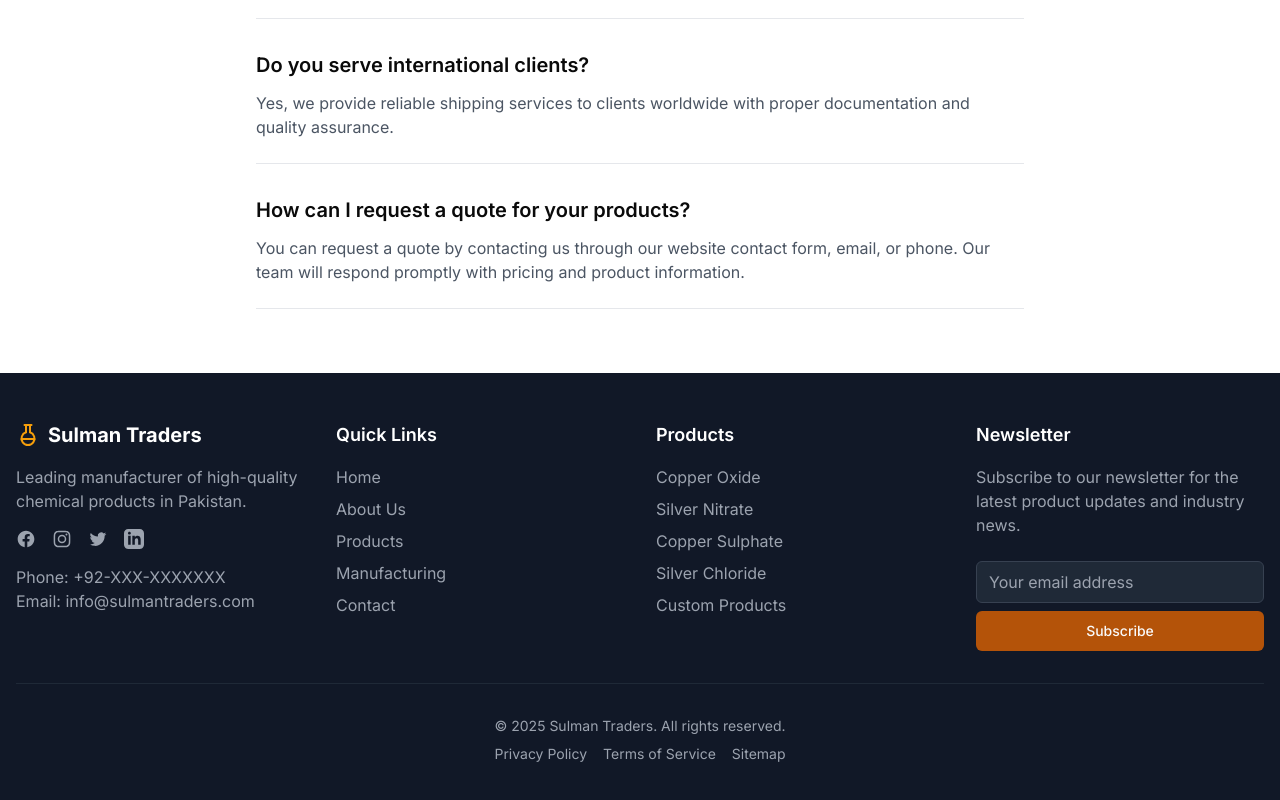
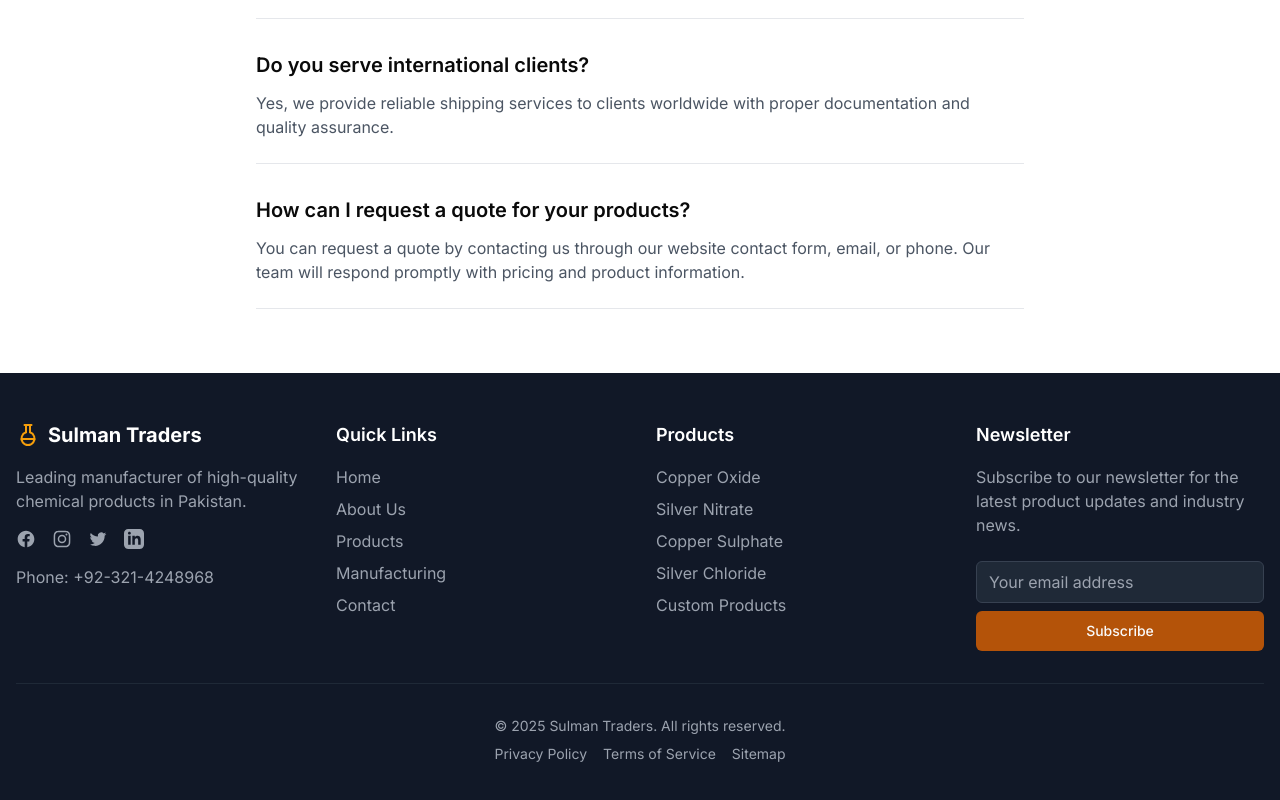
Before and after one commit to MuhammadAbdullah9999/copper-oxide-pakistan, a Next.js app: page / in a window 1280 px wide. Shown: the part 5295-6095 px from the top of the page. Built offline with nearby package versions, Linux system fonts and the light colour scheme.

Commit message:
added contact

```diff
--- a/components/layout/footer.tsx
+++ b/components/layout/footer.tsx
@@ -89,8 +89,8 @@ export default function Footer() {
               </a>
             </div>
             <div className="mt-4 text-gray-400">
-              <p itemProp="telephone">Phone: <a href="tel:+92XXXXXXXXX" className="hover:text-white">+92-XXX-XXXXXXX</a></p>
-              <p itemProp="email">Email: <a href="mailto:info@sulmantraders.com" className="hover:text-white">info@sulmantraders.com</a></p>
+              <p itemProp="telephone">Phone: <a href="tel:+923214248968" className="hover:text-white">+92-321-4248968</a></p>
+              {/* <p itemProp="email">Email: <a href="mailto:info@sulmantraders.com" className="hover:text-white">info@sulmantraders.com</a></p> */}
             </div>
           </div>
 
```
